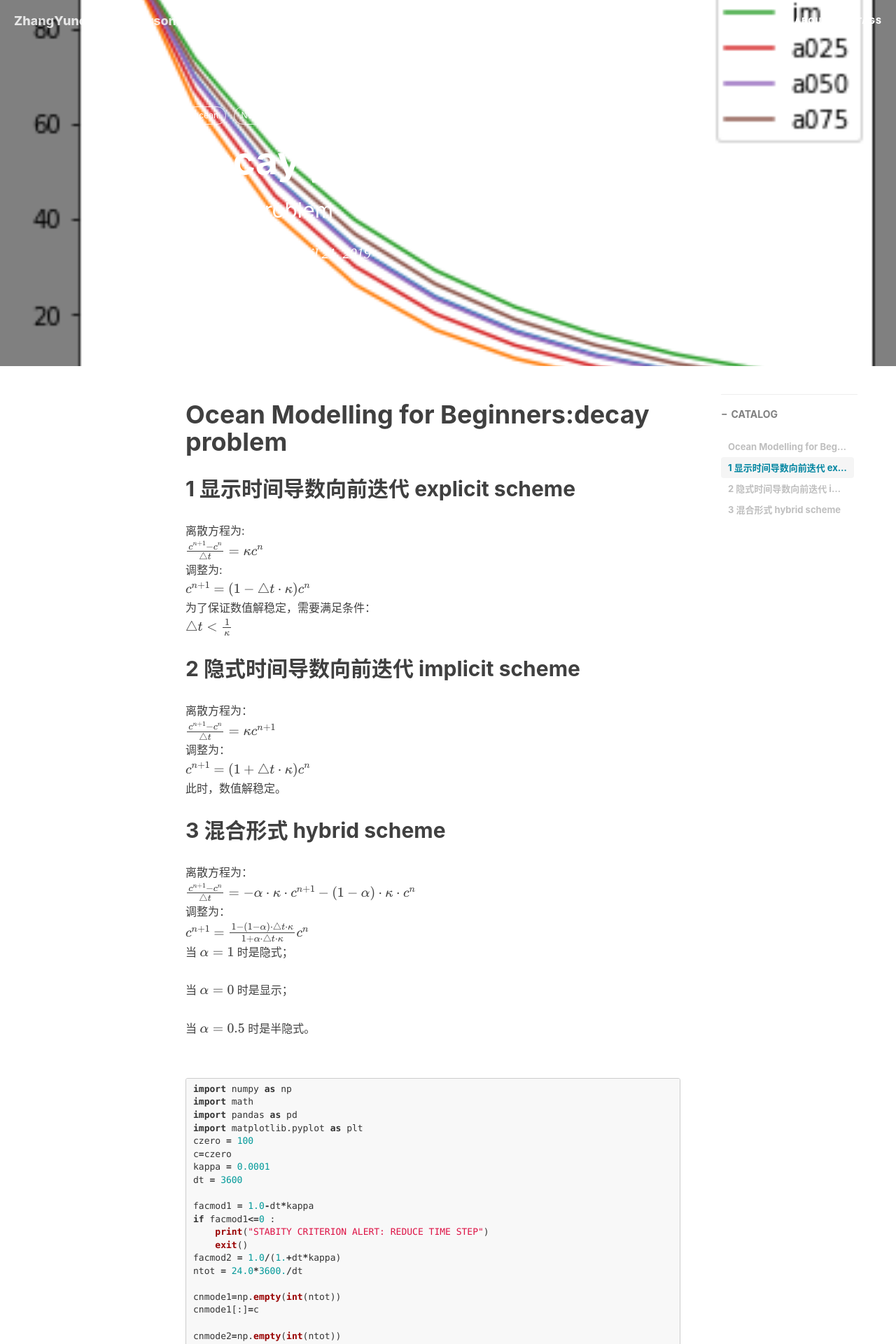
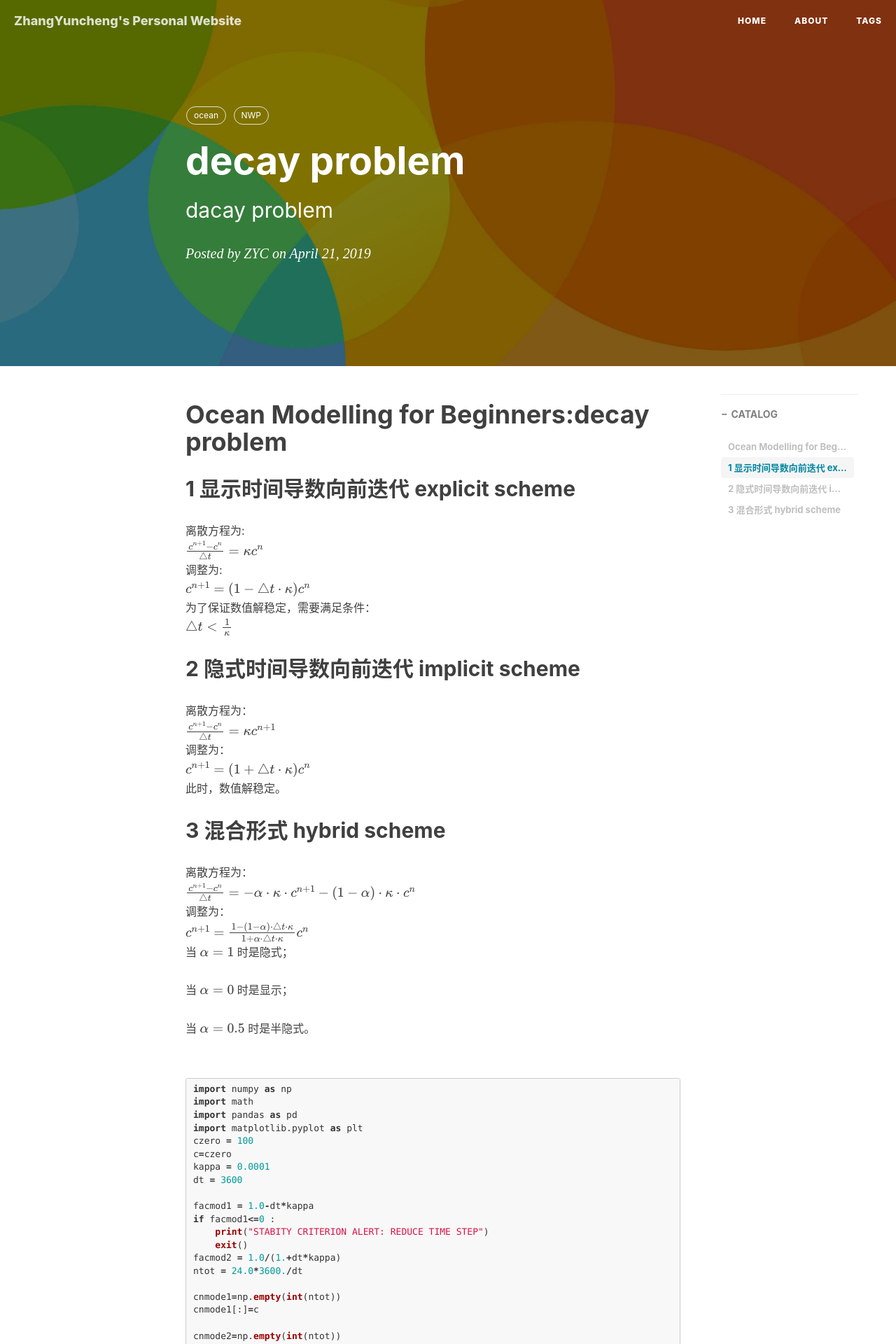
Before and after one commit to dandanger-salmon/dandanger-salmon.github.io, a Jekyll site: the page built from _posts/2019-04-21-ocean-test.md, in a window 1280 px wide. Shown: the top 1920 px of the page at 70% size. Built offline with Jekyll 4.4.1, drawn with Linux system fonts in a browser that asks for light colours; nearby versions of some CDN libraries; formulas are drawn with MathJax 3; comment, search, counter and statistics services are not loaded.

Commit message:
Update 2019-04-21-ocean-test.md

```diff
--- a/_posts/2019-04-21-ocean-test.md
+++ b/_posts/2019-04-21-ocean-test.md
@@ -4,7 +4,7 @@ title:      decay problem
 subtitle:   dacay problem
 date:       2019-04-21
 author:     ZYC
-header-img: img/output_9_0.png
+header-img: img/post-bg-miui6.jpg
 catalog: true
 comments: true
 tags:
```
